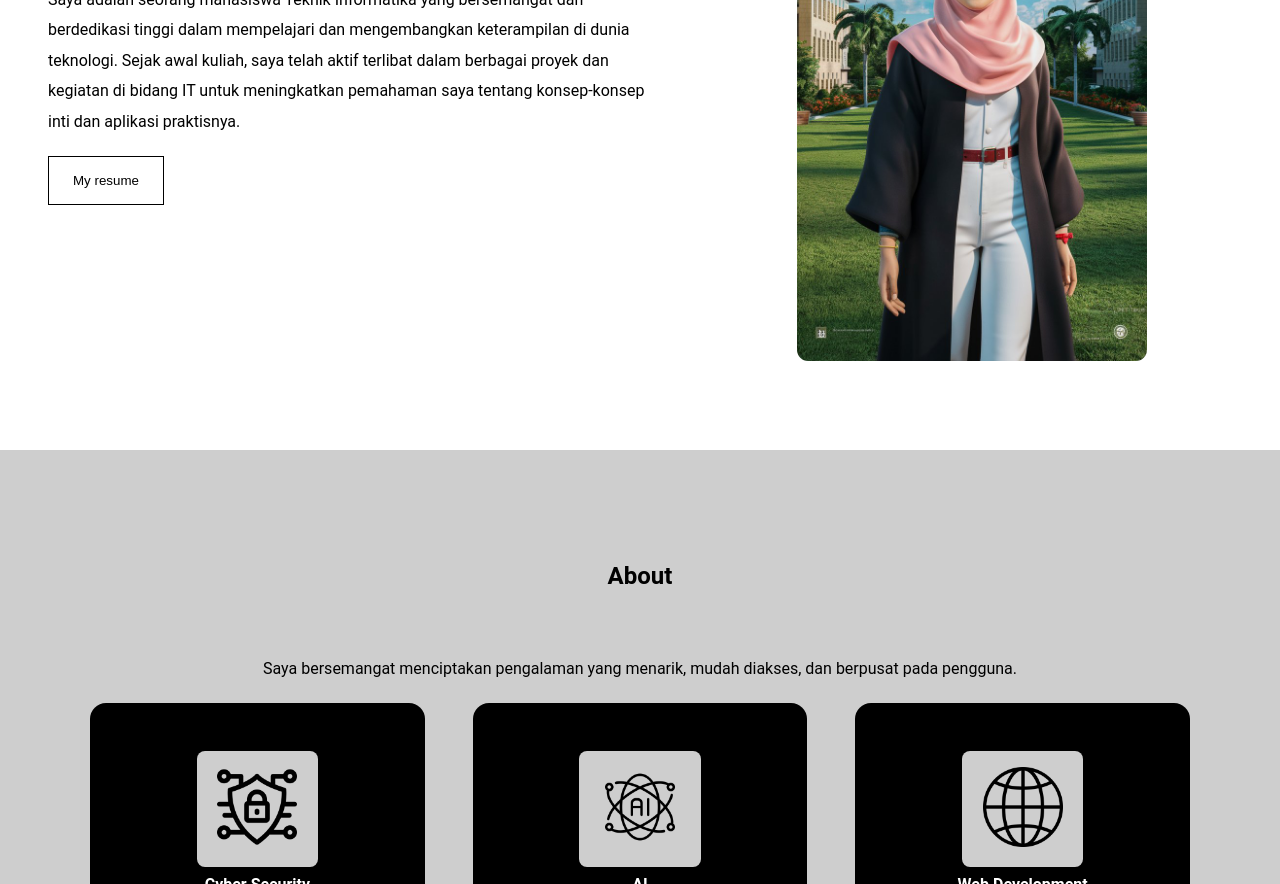
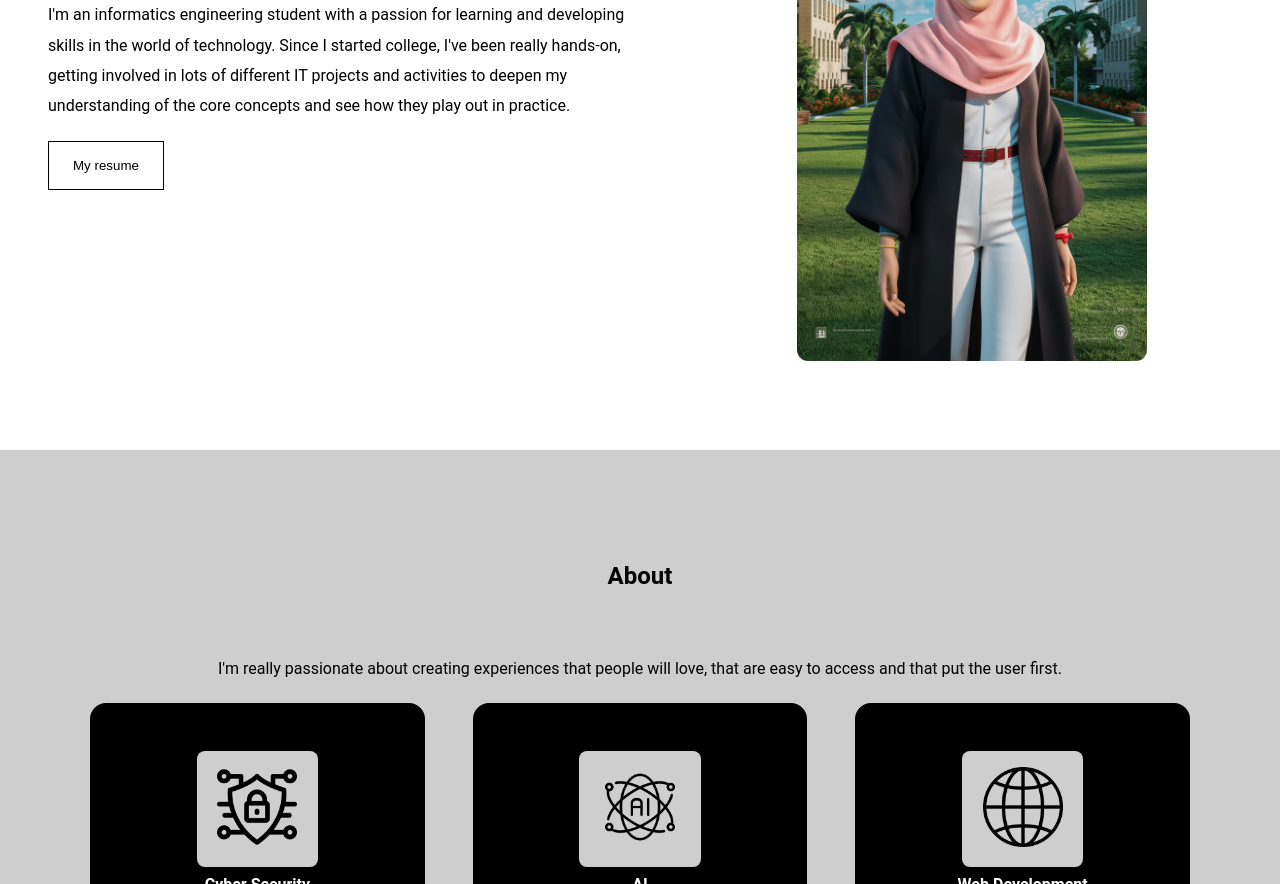
Before and after one commit to afshadiqah/Web-Portofolio, a plain HTML site: page index.html in a window 1280 px wide. Shown: the part 350-1234 px from the top of the page. Drawn offline with Linux system fonts and the light colour scheme.

Commit message:
Initial commit

```diff
--- a/index.html
+++ b/index.html
@@ -30,7 +30,7 @@
             <div class="home-left">
                 <h3 class="pre-title">Hello all i am</h3>
                 <h1 class="home-name">Alya farahus shadiqah</h1>
-               <p>Saya adalah seorang mahasiswa Teknik Informatika yang bersemangat dan berdedikasi tinggi dalam mempelajari dan mengembangkan keterampilan di dunia teknologi. Sejak awal kuliah, saya telah aktif terlibat dalam berbagai proyek dan kegiatan di bidang IT untuk meningkatkan pemahaman saya tentang konsep-konsep inti dan aplikasi praktisnya.</p>
+               <p>I'm an informatics engineering student with a passion for learning and developing skills in the world of technology. Since I started college, I've been really hands-on, getting involved in lots of different IT projects and activities to deepen my understanding of the core concepts and see how they play out in practice.</p>
                <br />
                <a href="/resume.pdf" target="_blank">
                    <button class="btn">My resume</button>
@@ -50,7 +50,7 @@
         <div class="main-container">
           <h1 class="section-title-about">About</h1>
           <p style="text-align: center">
-            Saya bersemangat menciptakan pengalaman yang menarik, mudah diakses, dan berpusat pada pengguna.
+            I'm really passionate about creating experiences that people will love, that are easy to access and that put the user first.
           </p>
           <br />
 
```
